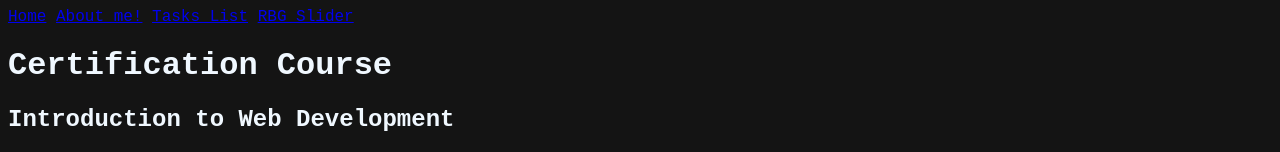
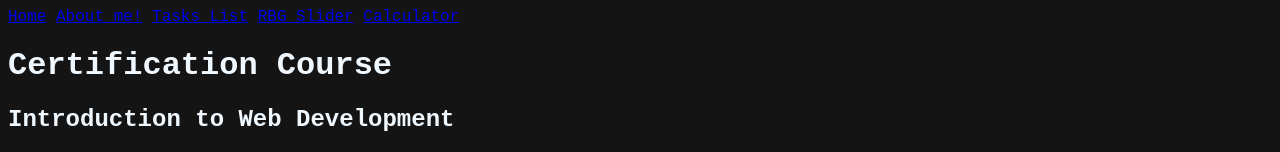
Before and after one commit to achusubhash/webtechnology, a plain HTML site: page index.html in a window 1280 px wide. Shown: the top 152 px of the page. Drawn offline with Linux system fonts and the light colour scheme; a script that the page names is missing.

Commit message:
Update index.html

```diff
--- a/index.html
+++ b/index.html
@@ -16,6 +16,7 @@
     <a href="about.html">About me!</a>
     <a href="tasks.html">Tasks List</a>
     <a href="rgb.html">RBG Slider</a>
+    <a href="calc.html">Calculator</a>
   </nav>
     <h1>Certification Course</h1>
     <h2>Introduction to Web Development</h2>
```
